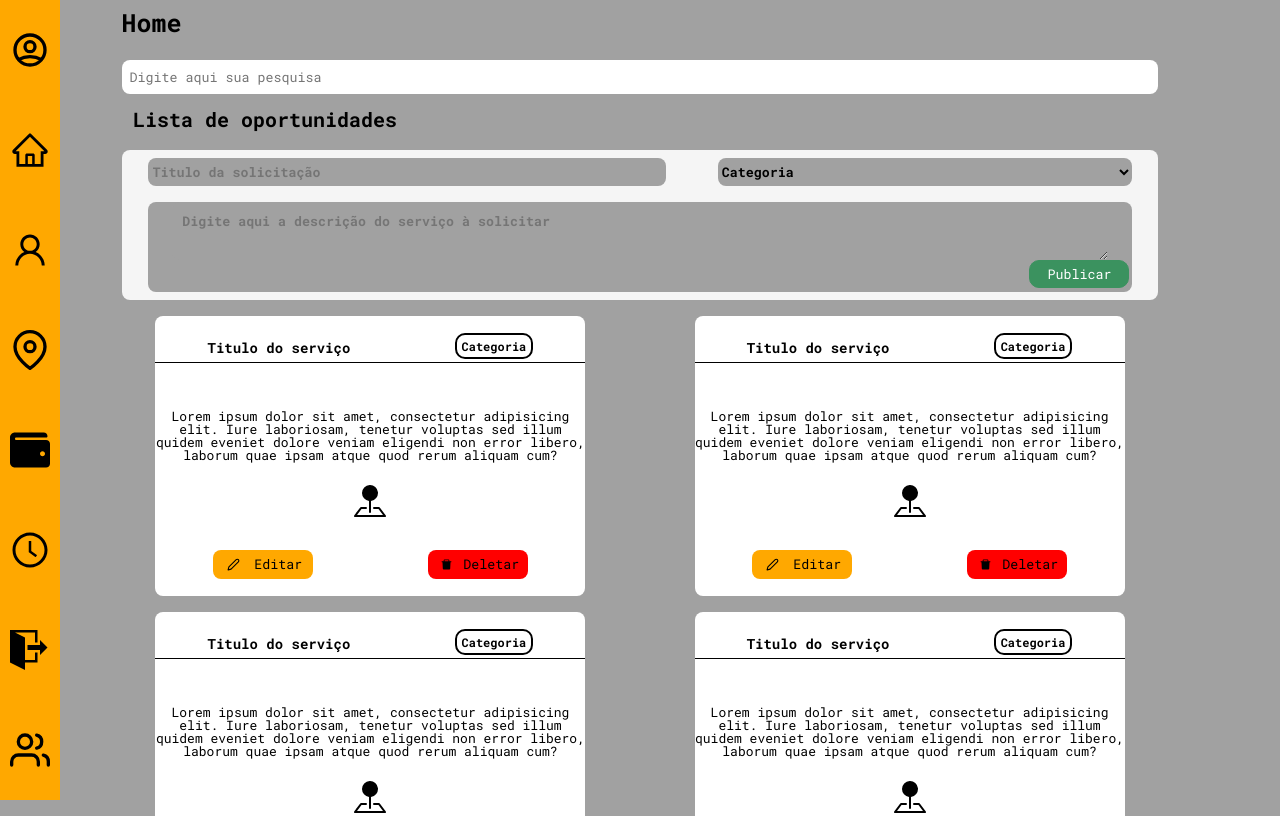
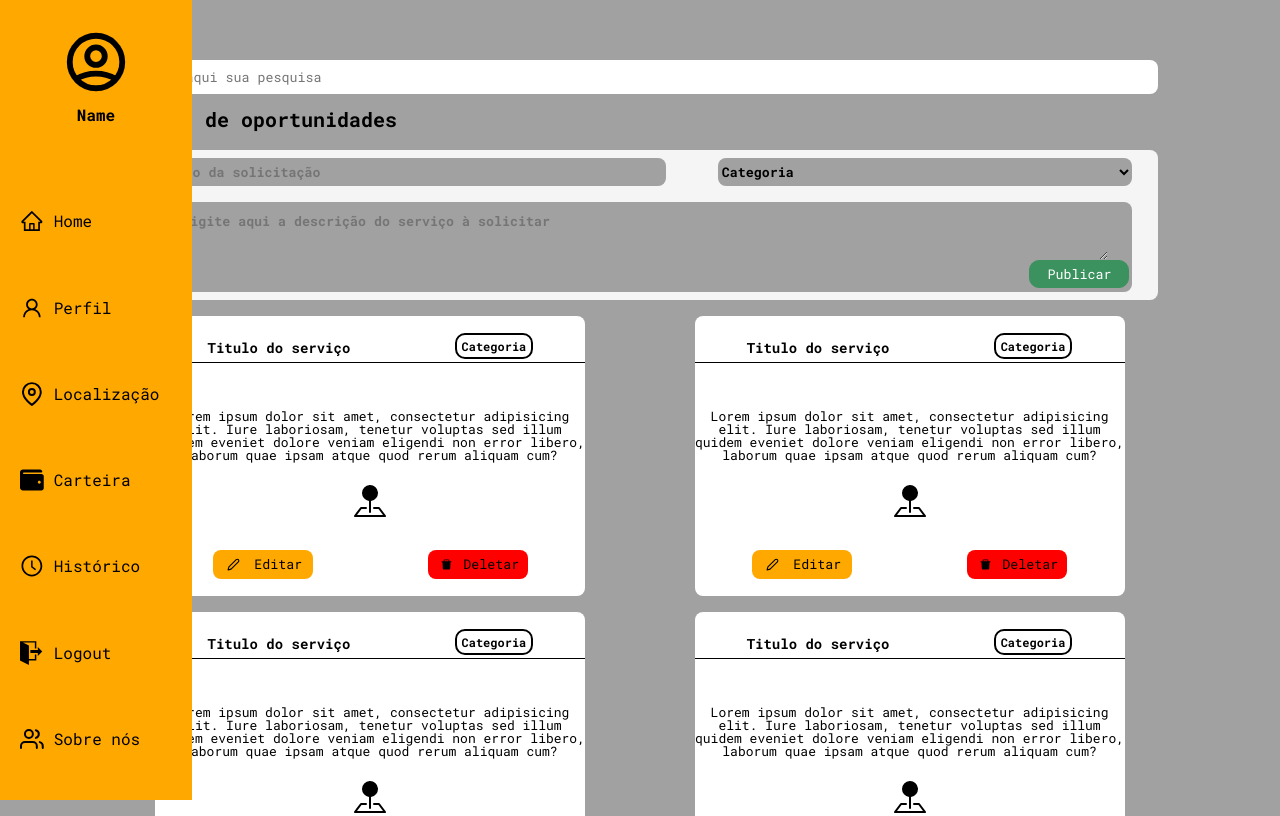
Before and after one commit to JoabeConrado19/WorKing, a React (Create React App) app: page /dashboard in a window 1280 px wide. Built offline with nearby package versions, Linux system fonts and the light colour scheme.

Commit message:
Fix: NavBar Component

```diff
--- a/src/Pages/DashboardClient.tsx
+++ b/src/Pages/DashboardClient.tsx
@@ -4,6 +4,8 @@ import { FaWallet } from 'react-icons/fa'
 import { FiEdit2, FiMapPin, FiUsers } from 'react-icons/fi'
 import { HiOutlineUserCircle } from 'react-icons/hi'
 import { ImExit } from 'react-icons/im'
+import { AsideComponent } from "../components/AboutUsPage/aside";
+
 import { StyledAside, StyledBody, StyledClientDash, StyledForm } from '../styles/StyledClientDash'
 export const DashboardClient = () => {
 
@@ -122,21 +124,7 @@ export const DashboardClient = () => {
                 </main>
             </StyledClientDash>
 
-            <StyledAside>
-
-                <HiOutlineUserCircle />
-                <AiOutlineHome />
-                <AiOutlineUser />
-                <FiMapPin />
-                <FaWallet />
-                <AiOutlineClockCircle />
-                <ImExit />
-                <FiUsers />
-
-
-
-
-            </StyledAside>
+           <AsideComponent/>
         </StyledBody>
 
 
--- a/src/Pages/LocationPage.jsx
+++ b/src/Pages/LocationPage.jsx
@@ -1,18 +1,8 @@
-import {
-  AiOutlineClockCircle,
-  AiOutlineHome,
-  AiOutlineMenu,
-  AiOutlineUser,
-} from "react-icons/ai";
-import { BsPinMapFill } from "react-icons/bs";
-import { FaWallet } from "react-icons/fa";
-import { FiMapPin, FiUsers } from "react-icons/fi";
-import { HiOutlineUserCircle } from "react-icons/hi";
-import { ImExit } from "react-icons/im";
-import { StyledAside, StyledBody } from "../styles/StyledClientDash";
 import { StyledLocation, LocationMain } from "../styles/StyledLocation";
 import { GoogleMap, useJsApiLoader, Marker } from "@react-google-maps/api";
 import { useState } from "react";
+import { AsideComponent } from "../components/AboutUsPage/aside";
+
 
 export const Location = () => {
   const { isLoaded } = useJsApiLoader({
@@ -55,16 +45,8 @@ export const Location = () => {
         </main>
       </StyledLocation>
 
-      <StyledAside>
-        <HiOutlineUserCircle />
-        <AiOutlineHome />
-        <AiOutlineUser />
-        <FiMapPin />
-        <FaWallet />
-        <AiOutlineClockCircle />
-        <ImExit />
-        <FiUsers />
-      </StyledAside>
+        <AsideComponent/>
+
     </LocationMain>
   );
 };
--- a/src/components/AboutUsPage/aside/index.tsx
+++ b/src/components/AboutUsPage/aside/index.tsx
@@ -8,8 +8,10 @@ import {
 import { FiMapPin, FiUsers } from "react-icons/fi";
 import { FaWallet } from "react-icons/fa";
 import { ImExit } from "react-icons/im";
+import { Link, useNavigate } from "react-router-dom";
 
 export const AsideComponent = () => {
+  const navigate = useNavigate();
   return (
     <>
       <Aside>
@@ -19,34 +21,54 @@ export const AsideComponent = () => {
         </div>
         <div className="container__menu">
           <ul className="menu">
-            <li>
-              <AiOutlineHome />
-              <p>Home</p>
-            </li>
+            <Link to={"/dashboard"} className="Link-Component">
+              <li>
+                <AiOutlineHome />
+                <p>Home</p>
+              </li>
+            </Link>
+            <Link to={"/"} className="Link-Component">
             <li>
               <AiOutlineUser />
               <p>Perfil</p>
             </li>
+            </Link>
+            <Link to={"/location"} className="Link-Component">
+
             <li>
               <FiMapPin />
               <p>Localização</p>
             </li>
+            </Link>
+
+            <Link to={"/"} className="Link-Component">
             <li>
               <FaWallet />
               <p>Carteira</p>
             </li>
+            </Link>
+            <Link to={"/"} className="Link-Component">
+
             <li>
               <AiOutlineClockCircle />
               <p>Histórico</p>
             </li>
+            </Link>
+            <Link to={"/"} className="Link-Component">
+
             <li>
               <ImExit />
               <p>Logout</p>
             </li>
+            </Link>
+            <Link to={"/about-us"} className="Link-Component">
+
             <li>
               <FiUsers />
               <p>Sobre nós</p>
             </li>
+            </Link>
+
           </ul>
         </div>
       </Aside>
--- a/src/components/AboutUsPage/aside/style.ts
+++ b/src/components/AboutUsPage/aside/style.ts
@@ -80,6 +80,8 @@ export const Aside = styled.aside`
       }
     }
 
+
+
     .container__menu {
       height: 80%;
 
```
